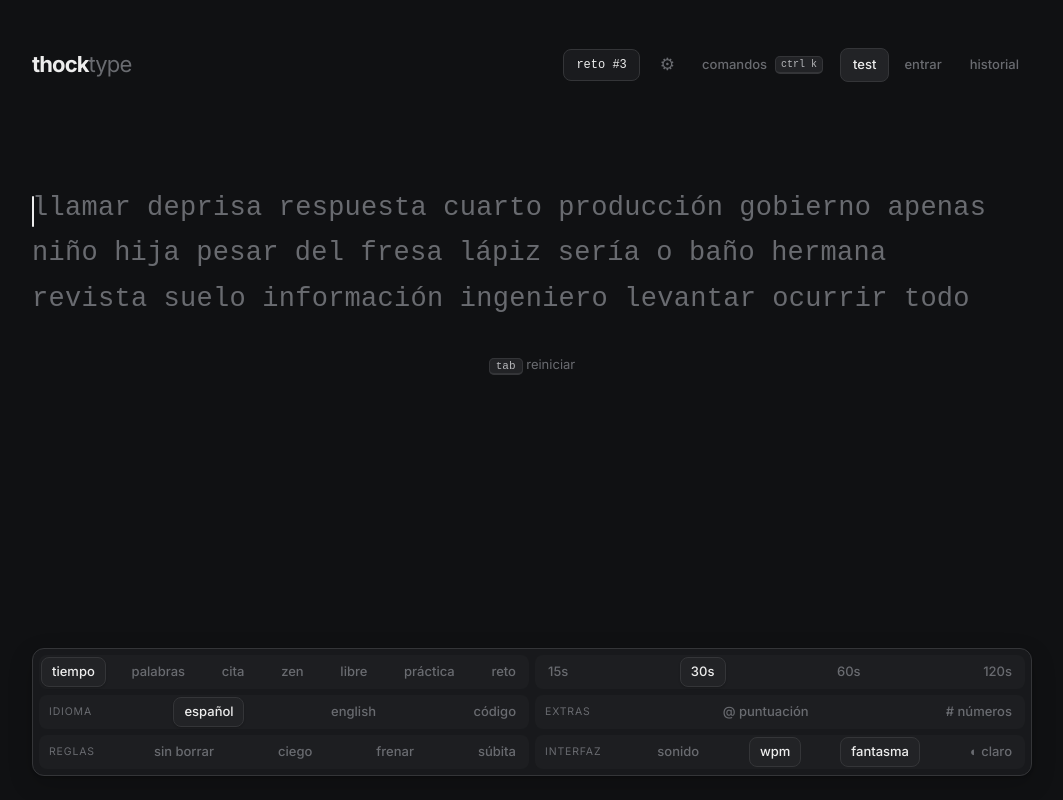
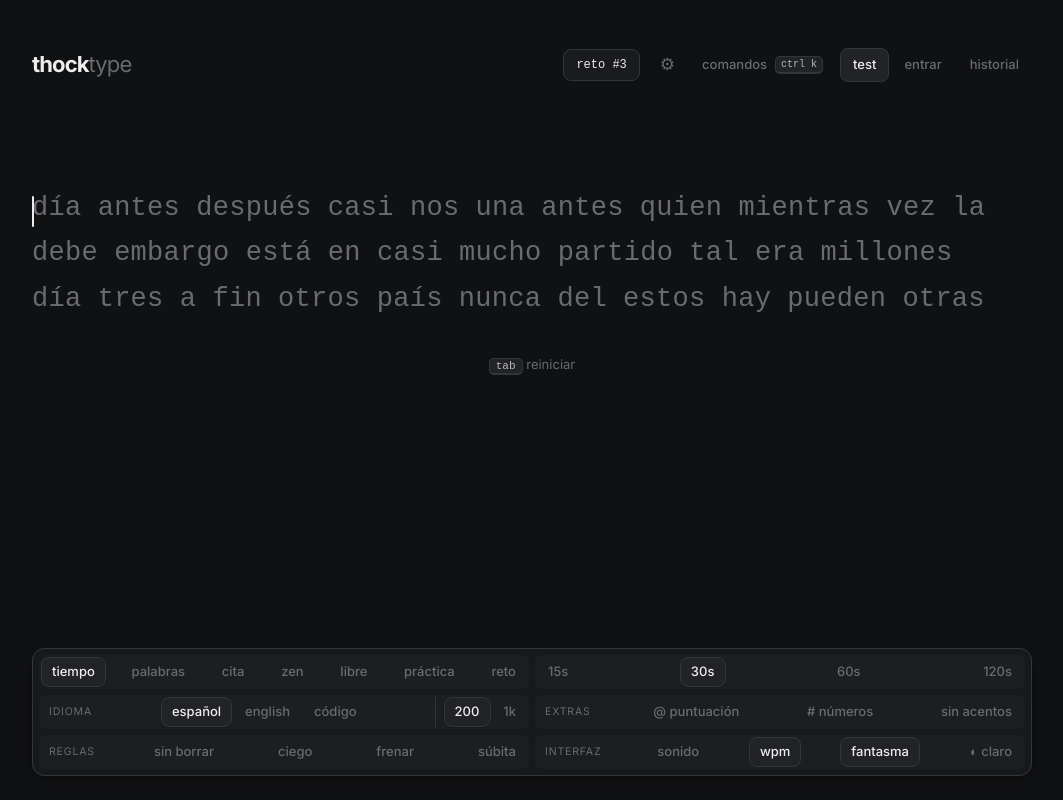
Before and after one commit to fariascode/thocktype, a React (Vite) app: page / in a window 1280 px wide. Shown: the whole page, without its empty margins (108-1171 px from the left). Built offline with nearby package versions, Linux system fonts and the light colour scheme; a web font is replaced by a local one.

Commit message:
feat(ui): selector 200/1k junto al idioma, botón sin acentos y filtro de lista en récords

```diff
--- a/src/App.tsx
+++ b/src/App.tsx
@@ -1,5 +1,5 @@
 import { useCallback, useEffect, useLayoutEffect, useMemo, useRef, useState } from 'react'
-import { LANGS, bigramWords, randomQuote, randomWords, weakWords, type Lang } from './words'
+import { LANGS, POOLS, bigramWords, plain, randomQuote, randomWords, weakWords, type Lang } from './words'
 import {
   bestWpm, modeKey, charStats, consistency, correctChars, loadHistory, saveResult, streak, wpm,
   loadKeys, mergeKeys, saveKeys, weakKeys, DURATIONS, COUNTS, dayKey, type KeyStats, type Mode, type Result,
@@ -40,6 +40,8 @@ const PRACTICE_WORDS = 40
 
 type Settings = {
   lang: Lang; mode: Mode; duration: number; count: number; punct: boolean; numbers: boolean; custom: string
+  pool: number // 200 or 1000 most frequent words (1000 = the whole list)
+  plain: boolean // spanish without accents
   theme: Theme; size: Size; font: Font; caret: Caret; lines: Lines; width: Width; sound: boolean; live: boolean; ghost: boolean
   drill: string[] // coach letter pairs to practice; empty = practice weak keys
   rules: Rules
@@ -56,7 +58,7 @@ const RULES: Record<keyof Rules, [label: string, help: string]> = {
 // the daily challenge is the same fair test for everyone, and zen has nothing to be wrong about
 const activeRules = (s: Settings): Rules => (s.mode === 'daily' || s.mode === 'zen' ? NO_RULES : s.rules)
 const DEFAULTS: Settings = {
-  lang: 'es', mode: 'time', duration: 30, count: 25, punct: false, numbers: false,
+  lang: 'es', mode: 'time', duration: 30, count: 25, punct: false, numbers: false, pool: 200, plain: false,
   custom: 'escribe aquí tu propio texto para practicar', theme: 'dark', size: 'm', font: 'cascadia', caret: 'line', lines: '3', width: 'normal', sound: false, live: true, ghost: true, drill: [], rules: NO_RULES, v: 2,
 }
 const SKEY = 'thocktype.settings'
@@ -69,16 +71,28 @@ function loadSettings(): Settings {
   } catch { return DEFAULTS }
 }
 
-// punctuation/numbers only apply to generated words
+// punctuation/numbers/word-list size only apply to generated words
 const usesOpts = (m: Mode) => m === 'time' || m === 'words'
+// 200-word lists: generated words in a natural language (code tokens have no frequency order)
+const pool200 = (s: Settings) => usesOpts(s.mode) && s.lang !== 'code' && s.pool === 200
+// accents can be dropped for spanish anywhere except the shared daily challenge and your own text
+const usesPlain = (s: Settings) => s.lang === 'es' && s.plain && s.mode !== 'daily' && s.mode !== 'custom'
+const wordOpts = (s: Settings) => ({ punct: s.punct, numbers: s.numbers, pool: pool200(s) ? 200 : undefined })
+const variant = (s: Settings) => ({
+  punct: usesOpts(s.mode) && s.punct, numbers: usesOpts(s.mode) && s.numbers,
+  pool: pool200(s) ? 200 : undefined, plain: usesPlain(s) || undefined,
+})
 const testKey = (s: Settings) => modeKey({
   lang: s.lang, mode: s.mode, duration: 0,
-  value: s.mode === 'time' ? s.duration : s.mode === 'words' ? s.count : 0,
-  punct: usesOpts(s.mode) && s.punct, numbers: usesOpts(s.mode) && s.numbers,
+  value: s.mode === 'time' ? s.duration : s.mode === 'words' ? s.count : 0, ...variant(s),
 })
 
 function buildTest(s: Settings, keys: KeyStats): { words: string[]; by?: string } {
-  const opts = { punct: s.punct, numbers: s.numbers }
+  const t = generate(s, keys)
+  return usesPlain(s) ? { ...t, words: t.words.map(plain) } : t
+}
+function generate(s: Settings, keys: KeyStats): { words: string[]; by?: string } {
+  const opts = wordOpts(s)
   switch (s.mode) {
     case 'practice': return {
       words: s.drill.length ? bigramWords(s.lang, s.drill, PRACTICE_WORDS) : weakWords(s.lang, weakKeys(keys), PRACTICE_WORDS),
@@ -220,7 +234,7 @@ export default function App() {
       cons: Math.round(consistency(samples.map(x => x.raw))),
       lang: s.lang, duration: Math.round(secs), mode: s.mode,
       value: s.mode === 'time' ? s.duration : s.mode === 'words' ? s.count : 0,
-      punct: usesOpts(s.mode) && s.punct, numbers: usesOpts(s.mode) && s.numbers,
+      ...variant(s),
       rules: (Object.keys(RULES) as (keyof Rules)[]).filter(k => activeRules(s)[k]),
     }
     if (!done.length) { setPhase('idle'); return } // nothing typed (zen): don't record
@@ -311,7 +325,7 @@ export default function App() {
         if (s.sound) thock(!ok)
         if (finite && i === words.length - 1) { finish(typed); return } // space on the last word ends the test
         type([...typed, ''])
-        if (s.mode === 'time' && i > words.length - 50) setTest({ words: [...words, ...randomWords(s.lang, 200, s)] })
+        if (s.mode === 'time' && i > words.length - 50) setTest({ words: [...words, ...randomWords(s.lang, 200, wordOpts(s)).map(w => (usesPlain(s) ? plain(w) : w))] })
         return
       }
       c.keys++; c.secKeys++
@@ -419,6 +433,8 @@ export default function App() {
     const sw = (on: boolean) => (on ? 'desactivar' : 'activar')
     add('opciones', `${sw(s.punct)} puntuación`, () => restart({ punct: !s.punct }))
     add('opciones', `${sw(s.numbers)} números`, () => restart({ numbers: !s.numbers }))
+    for (const p of POOLS) add('lista', `${p === 200 ? '200' : '1k'} palabras más comunes`, () => restart({ pool: p }))
+    add('opciones', `${sw(s.plain)} español sin acentos`, () => restart({ plain: !s.plain }))
     for (const r of Object.keys(RULES) as (keyof Rules)[])
       add('reglas', `${sw(s.rules[r])} ${RULES[r][0]} · ${RULES[r][1]}`, () => restart({ rules: { ...s.rules, [r]: !s.rules[r] } }))
     add('preferencias', 'ajustes · tamaño, fuente, cursor y tema', () => setSettingsOpen(true))
@@ -578,10 +594,18 @@ function StatusBar({ s, set, restart, edit, weak, today }: {
           : <span className="note">haz unos tests para detectar tus teclas débiles</span>)}
       </div>
       {s.mode !== 'custom' && (
-        <div className="seg p3" aria-label="idioma" data-pill>
-          <span className="seg-pill" aria-hidden />
+        <div className="seg p3" aria-label="idioma">
           <span className="seg-label" aria-hidden>idioma</span>
-          {(Object.keys(LANGS) as Lang[]).map(l => opt(l === s.lang, LANGS[l], () => restart({ lang: l })))}
+          <span className="pill-group" data-pill>
+            <span className="seg-pill" aria-hidden />
+            {(Object.keys(LANGS) as Lang[]).map(l => opt(l === s.lang, LANGS[l], () => restart({ lang: l })))}
+          </span>
+          {usesOpts(s.mode) && s.lang !== 'code' && (
+            <span className="pill-group lista" data-pill title="palabras más comunes del idioma">
+              <span className="seg-pill" aria-hidden />
+              {POOLS.map(p => opt(p === s.pool, p === 200 ? '200' : '1k', () => restart({ pool: p })))}
+            </span>
+          )}
         </div>
       )}
       </div>
@@ -591,6 +615,7 @@ function StatusBar({ s, set, restart, edit, weak, today }: {
           <span className="seg-label" aria-hidden>extras</span>
           {opt(s.punct, '@ puntuación', () => restart({ punct: !s.punct }), 'mayúsculas y puntuación')}
           {opt(s.numbers, '# números', () => restart({ numbers: !s.numbers }))}
+          {s.lang === 'es' && opt(s.plain, 'sin acentos', () => restart({ plain: !s.plain }), 'á → a, ü → u; la ñ se queda')}
         </div>
       )}
       {s.mode !== 'daily' && s.mode !== 'zen' && (
@@ -636,7 +661,8 @@ function ResultView({ r, theme, onNext, onDrill, rank }: { r: FullResult; theme:
   const newPb = r.failed === undefined && r.wpm > r.prevPb
   const mode = r.mode ?? 'time'
   const shownWpm = useCountUp(r.wpm), shownAcc = useCountUp(r.acc)
-  const detail = mode === 'time' ? `${r.duration}s` : mode === 'words' ? `${r.value} palabras · ${r.duration}s` : `${r.duration}s`
+  const detail = (mode === 'time' ? `${r.duration}s` : mode === 'words' ? `${r.value} palabras · ${r.duration}s` : `${r.duration}s`)
+    + (r.pool ? ` · top ${r.pool}` : '') + (r.plain ? ' · sin acentos' : '')
   return (
     <section className="result">
       {r.failed !== undefined && (
--- a/src/Records.tsx
+++ b/src/Records.tsx
@@ -7,8 +7,11 @@ import { COUNTS, DURATIONS, formatDuration, lifetime, personalBests, type Result
 // personal bests only compare like with like: pick a language and whether @ punctuation / # numbers were on
 const VARIANTS = { all: 'todo', plain: 'normal', punct: '@ puntuación', numbers: '# números' } as const
 type Variant = keyof typeof VARIANTS
-const fits = (r: Result, lang: Lang | 'all', v: Variant) => (lang === 'all' || r.lang === lang)
+const LISTS = { all: 'todas', 200: 'top 200', full: '1k' } as const
+type List = keyof typeof LISTS
+const fits = (r: Result, lang: Lang | 'all', v: Variant, list: List) => (lang === 'all' || r.lang === lang)
   && (v === 'all' || (v === 'plain' ? !r.punct && !r.numbers : !!r[v]))
+  && (list === 'all' || (list === 'full' ? !r.pool : r.pool === 200))
 
 // Lifetime totals + personal bests per mode, shown in your history and on public profiles
 export default function Records({ h }: { h: Result[] }) {
@@ -16,7 +19,8 @@ export default function Records({ h }: { h: Result[] }) {
   const lv = levelOf(totalXp(h))
   const [lang, setLang] = useState<Lang | 'all'>('all')
   const [variant, setVariant] = useState<Variant>('all')
-  const pbs = personalBests(h.filter(r => fits(r, lang, variant)))
+  const [list, setList] = useState<List>('all')
+  const pbs = personalBests(h.filter(r => fits(r, lang, variant, list)))
   const slot = (label: string, r?: Result) => (
     <div key={label} className={`pb-slot ${r ? '' : 'empty'}`} title={r ? new Date(r.date).toLocaleString() : 'aún sin récord'}>
       <small>{label}</small>
@@ -25,7 +29,7 @@ export default function Records({ h }: { h: Result[] }) {
           <b>{r.wpm}<span> wpm</span></b>
           <span className="pb-acc">{r.acc}%</span>
           <span className="pb-meta">raw {r.raw} · cons {r.cons}%</span>
-          <span className="pb-meta">{new Date(r.date).toLocaleDateString()}{lang === 'all' ? ` · ${r.lang}` : ''}{r.punct ? ' · @' : ''}{r.numbers ? ' · #' : ''}</span>
+          <span className="pb-meta">{new Date(r.date).toLocaleDateString()}{lang === 'all' ? ` · ${r.lang}` : ''}{r.pool ? ' · top 200' : ''}{r.plain ? ' · sin acentos' : ''}{r.punct ? ' · @' : ''}{r.numbers ? ' · #' : ''}</span>
         </>
       ) : <b className="pb-none">—</b>}
     </div>
@@ -54,6 +58,10 @@ export default function Records({ h }: { h: Result[] }) {
             {(Object.keys(VARIANTS) as Variant[]).map(k =>
               <button key={k} className={k === variant ? 'on' : ''} onClick={() => setVariant(k)}>{VARIANTS[k]}</button>)}
           </div>
+          <div className="seg" aria-label="lista de palabras">
+            {(Object.keys(LISTS) as List[]).map(k =>
+              <button key={k} className={k === list ? 'on' : ''} onClick={() => setList(k)}>{LISTS[k]}</button>)}
+          </div>
         </div>
         <div className="pb-groups">
           <div><small className="pb-group">tiempo</small><div className="pb-row">{DURATIONS.map(d => slot(`${d} s`, pbs.time[d]))}</div></div>
--- a/src/index.css
+++ b/src/index.css
@@ -222,14 +222,16 @@ kbd {
 }
 .seg:empty { display: none; }
 /* sliding selection: one pill per single-choice group glides between options */
-.seg[data-pill] { position: relative; isolation: isolate; }
+[data-pill] { position: relative; isolation: isolate; }
+.pill-group { display: flex; flex-wrap: wrap; align-items: center; gap: 2px; }
+.pill-group.lista { padding-left: 8px; margin-left: 4px; border-left: 1px solid var(--border); }
 .seg-pill {
   position: absolute; left: 0; top: 0; z-index: -1; pointer-events: none; opacity: 0;
   background: var(--surface-2); border: 1px solid var(--border); border-radius: var(--r-sm);
   box-shadow: 0 1px 2px rgb(0 0 0 / .18);
   transition: transform 460ms cubic-bezier(.22, 1, .36, 1), width 460ms cubic-bezier(.22, 1, .36, 1), height 460ms cubic-bezier(.22, 1, .36, 1), opacity 200ms var(--ease);
 }
-.seg[data-pill] button.on { background: transparent; border-color: transparent; animation: none; }
+[data-pill] button.on { background: transparent; border-color: transparent; animation: none; }
 .seg-label { font-size: 10.5px; text-transform: uppercase; letter-spacing: .08em; color: var(--text-3); padding: 0 6px 0 8px; }
 .seg button { padding: 4px 10px; min-height: 30px; }
 /* options spread evenly along each track, at their natural size */
```
Also changed, not shown: 1 other file (tests, documents, lock files or other folders).
